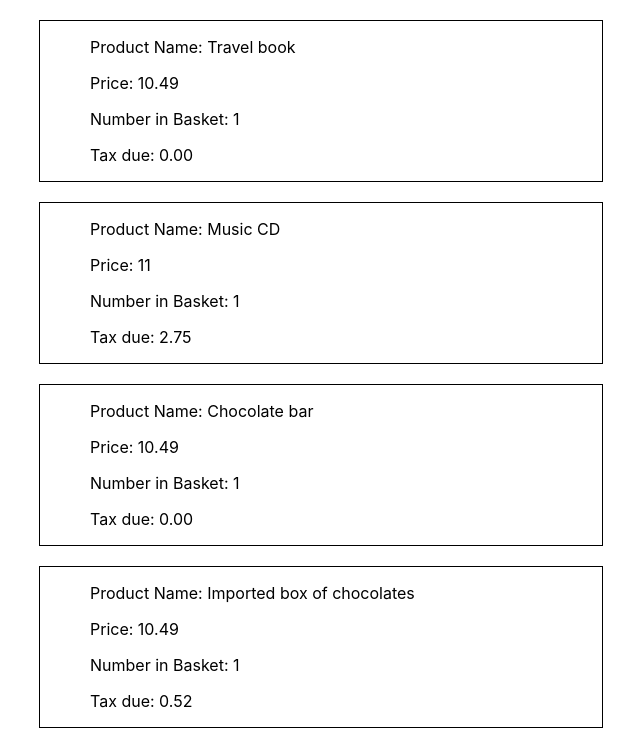
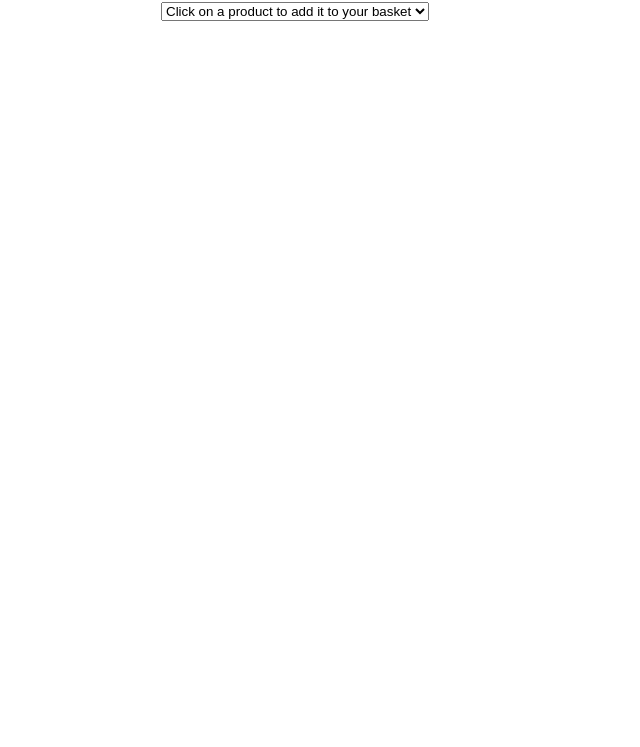
Before and after one commit to aidnolan/shopping-basket, a React (Create React App) app: page / in a window 1280 px wide. Shown: the top 747 px of the page, without its empty margins (345-985 px from the left). Built offline with nearby package versions, Linux system fonts and the light colour scheme.

Commit message:
Add dropdown functionality, ItemSelect component  and quantity calculations

```diff
--- a/src/App.js
+++ b/src/App.js
@@ -2,16 +2,38 @@ import React, {Component} from 'react';
 import './App.css';
 import Item from './Components/Item';
 import itemData from './itemData';
+import ItemSelect from "./Components/ItemSelect";
 
 class App extends Component {
   constructor(){
     super();
     this.state = {
-      items: itemData
+      items: []
     }
+    this.handleAdd = this.handleAdd.bind(this);
+    this.handleAdd = this.handleAdd.bind(this);
   };
 
+  handleAdd(event){
+    event.preventDefault();
+    console.log(event.target.value);
+    const displayList = itemData.filter(item => {
+      if(item.key == event.target.value){
+        return item;
+      }
+    })
+    this.setState(prevState => ({items: prevState.items.concat(displayList)}))
+
+  }
+
+  testMethod(){
+    console.log("Blah")
+  }
+
   render(){
+    const optionsList = itemData.map((item)=>{
+      return <option value={item.key} key={item.key}>{item.name} - Price: {item.price.toFixed(2)}</option>
+    });
     const items = this.state.items;
     const itemList = items.map((item)=>{
         return(
@@ -20,12 +42,16 @@ class App extends Component {
               name={item.name}
               tax={item.tax}
               price={item.price}
-          quantity={item.quantity}
           />
         )
     });
+
     return (
       <div className="App">
+        <ItemSelect
+          options={optionsList}
+          handleAdd={this.handleAdd}
+         />
         {itemList}
       </div>
     );
--- a/src/Components/Item.js
+++ b/src/Components/Item.js
@@ -1,30 +1,60 @@
-import React from 'react';
+import React, {Component} from 'react';
 
-const Item = (props) => {
-    const totalWithTax= (price) => {
-        if(props.tax === "exempt"){
+class Item extends Component {
+    constructor(){
+        super();
+        this.state = {
+            quantity: 1
+        }
+        this.handleIncreaseQuantity = this.handleIncreaseQuantity.bind(this);
+        this.handleDecreaseQuantity = this.handleDecreaseQuantity.bind(this);
+    }
+
+    handleIncreaseQuantity(){
+        this.setState({
+            quantity: this.state.quantity + 1
+        })
+    }
+
+    handleDecreaseQuantity(){
+        this.setState({
+            quantity: this.state.quantity > 0 ? this.state.quantity - 1 : 0
+        })
+    }
+
+    render(){
+        const totalTax= (price) => {
+            if(this.props.tax === "exempt"){
                 return 0;
-        } else if(props.tax === "sales"){
-            return (price * 20 / 100).toFixed(2);
-        } else if(props.tax === "import") {
-            return (price * 5 / 100).toFixed(2);
+            } else if(this.props.tax === "sales"){
+                return (price * 20 / 100);
+            } else if(this.props.tax === "import") {
+                return (price * 5 / 100);
             } else {
                 // unsure if import tax is taken as a % of (price + sales tax) or sales tax is taken as a % of (price + import tax) or if it is as below
-            return (price * 25 / 100).toFixed(2);
+                return (price * 25 / 100);
             }
         }
 
         return(
             <div className="itemBox">
-            <p>Product Name: {props.name}</p>
-            <p>Price: {props.price}</p>
-            <p>Number in Basket: {props.quantity}</p>
-            <p>Tax due: {(totalWithTax(props.price)* props.quantity).toFixed(2)}
+                <p>Product Name: {this.props.name}</p>
+
+                <p>Price: £{this.props.price.toFixed(2)}</p>
+
+                <p>Number in Basket: {this.state.quantity}</p>
+
+                <p>Tax due: £{(totalTax(this.props.price)* this.state.quantity).toFixed(2)}
                 </p>
 
+                <p>Total cost with Tax: £{((this.props.price + totalTax(this.props.price)) * this.state.quantity).toFixed(2)}</p>
+
+                <button onClick={this.handleIncreaseQuantity}>Add</button>
+                <button onClick={this.handleDecreaseQuantity}>Remove</button>
             </div>
 
         )
     }
+}
 
 export default Item;
--- /dev/null
+++ b/src/Components/ItemSelect.js
@@ -0,0 +1,16 @@
+import React from 'react';
+// import itemData from '../itemData';
+
+const ItemSelect = (props) => {
+    // console.log(props.options[1].key)
+    return(
+        <div>
+            <select onChange={props.handleAdd}>
+                <option>Click on a product to add it to your basket</option>
+                {props.options}
+            </select>
+        </div>
+    )
+}
+
+export default ItemSelect;
--- a/src/itemData.js
+++ b/src/itemData.js
@@ -11,7 +11,7 @@ const itemData = [
         key: 1,
         name:"Music CD",
         tax: "sales tax",
-        price: 11.00,
+        price: 11,
         quantity: 1,
     },
     {
@@ -22,7 +22,7 @@ const itemData = [
         quantity: 1
     },
     {
-        key: 5,
+        key: 3,
         name:"Imported box of chocolates",
         tax: "import",
         price: 10.49,
@@ -38,14 +38,14 @@ const itemData = [
 
 
     {
-        key: 6,
+        key: 5,
         name:"Bottle of perfume",
         tax: "sales",
         price: 10.49,
         quantity: 1
     },
     {
-        key: 7,
+        key: 6,
         name:"Packet of painkillers",
         tax: "import",
         price: 10.49,
```
Lines whose indentation alone changed are shown as unchanged.
